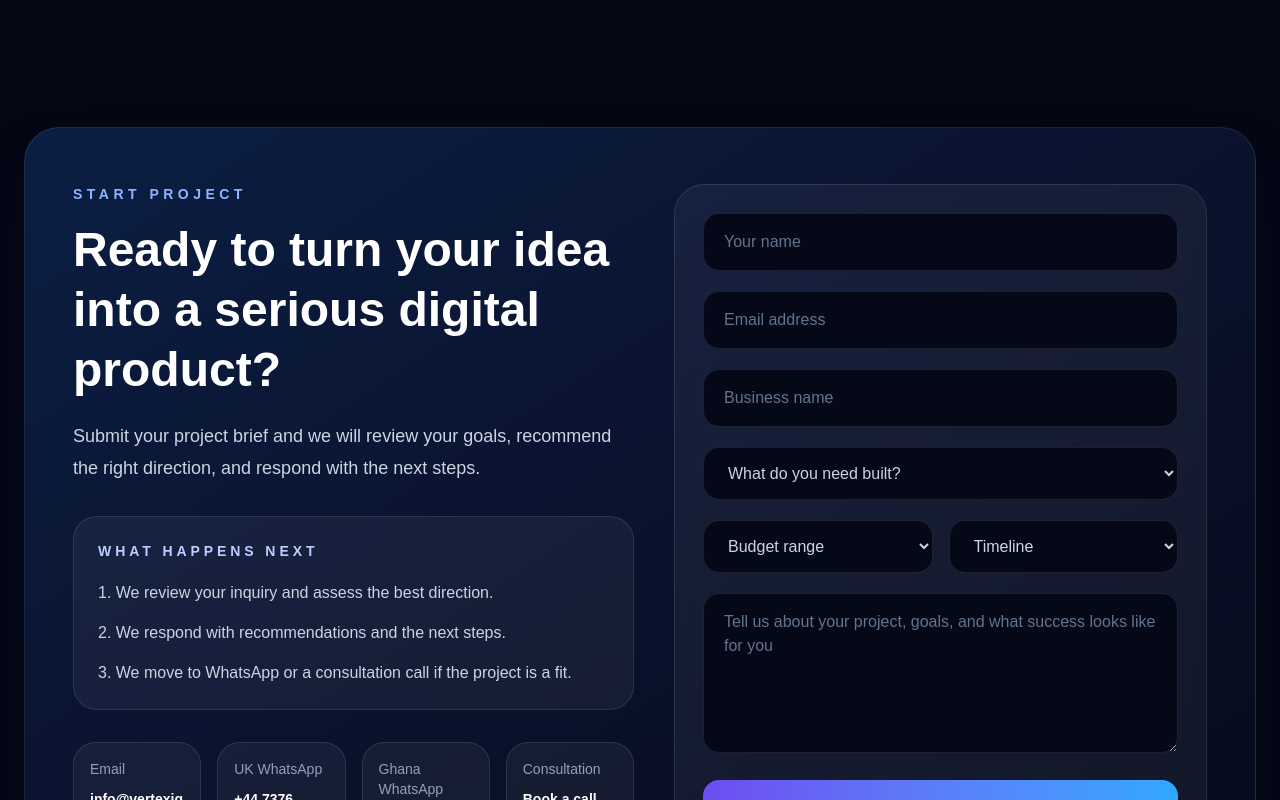
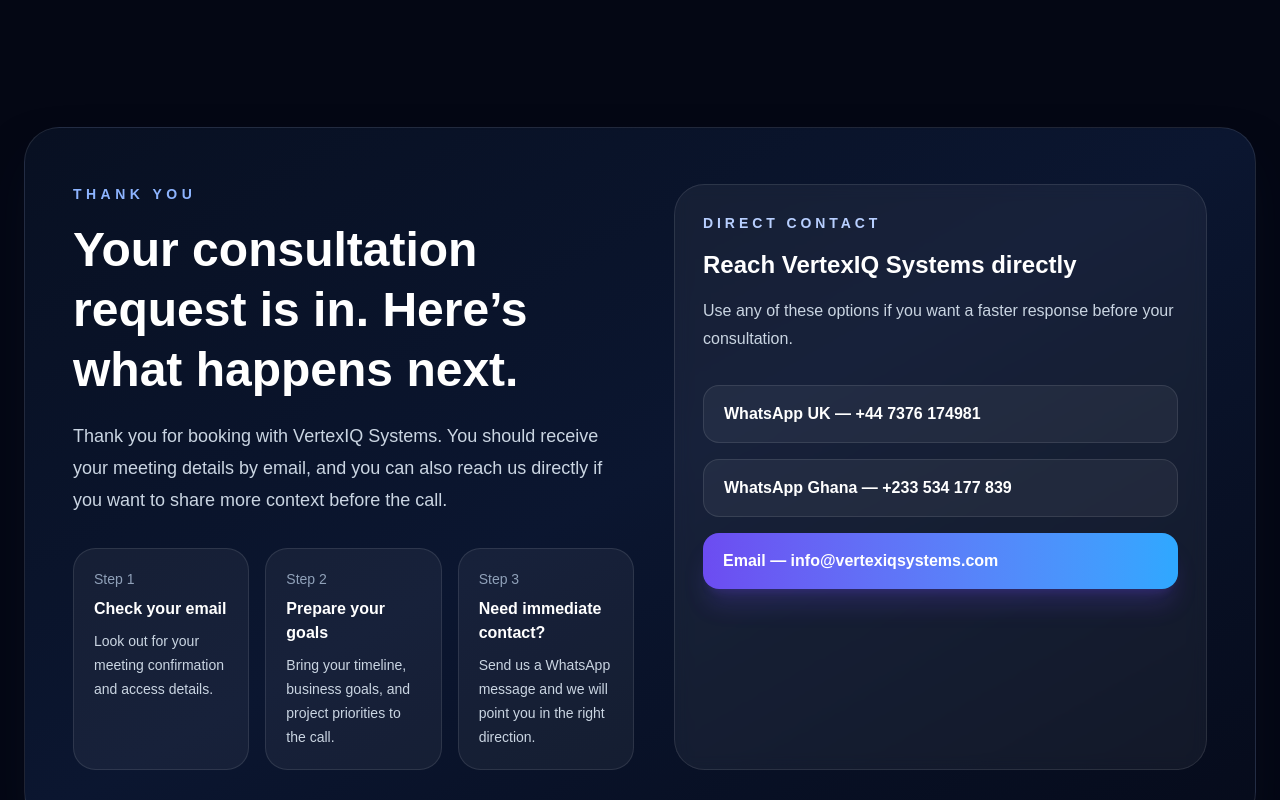
Before and after one commit to kennethking4u78-cpu/vertexiq-website, a Next.js app: page / in a window 1280 px wide. Shown: the part 6100-6900 px from the top of the page. Built offline with nearby package versions, Linux system fonts and the light colour scheme.

Commit message:
Add thank you section and redirect

```diff
--- a/app/page.tsx
+++ b/app/page.tsx
@@ -419,6 +419,71 @@
         </div>
       </section>
 
+      <section className="mx-auto max-w-7xl px-6 py-20" id="thank-you">
+        <div className="overflow-hidden rounded-[2.2rem] border border-white/10 bg-gradient-to-br from-[#081022] via-[#0b1630] to-[#060b1b] shadow-2xl shadow-[#091126]/50">
+          <div className="grid gap-10 px-8 py-10 md:grid-cols-[1fr_0.95fr] md:px-12 md:py-14">
+            <div>
+              <p className="text-sm font-semibold uppercase tracking-[0.32em] text-[#8db4ff]">Thank You</p>
+              <h2 className="mt-4 text-3xl font-black leading-tight md:text-5xl">Your consultation request is in. Here’s what happens next.</h2>
+              <p className="mt-5 max-w-2xl text-lg leading-8 text-slate-300">
+                Thank you for booking with VertexIQ Systems. You should receive your meeting details by email, and you can also reach us directly if you want to share more context before the call.
+              </p>
+
+              <div className="mt-8 grid gap-4 sm:grid-cols-3">
+                <div className="rounded-[1.4rem] border border-white/10 bg-white/5 p-5">
+                  <p className="text-sm text-slate-400">Step 1</p>
+                  <p className="mt-2 font-semibold text-white">Check your email</p>
+                  <p className="mt-2 text-sm leading-6 text-slate-300">Look out for your meeting confirmation and access details.</p>
+                </div>
+                <div className="rounded-[1.4rem] border border-white/10 bg-white/5 p-5">
+                  <p className="text-sm text-slate-400">Step 2</p>
+                  <p className="mt-2 font-semibold text-white">Prepare your goals</p>
+                  <p className="mt-2 text-sm leading-6 text-slate-300">Bring your timeline, business goals, and project priorities to the call.</p>
+                </div>
+                <div className="rounded-[1.4rem] border border-white/10 bg-white/5 p-5">
+                  <p className="text-sm text-slate-400">Step 3</p>
+                  <p className="mt-2 font-semibold text-white">Need immediate contact?</p>
+                  <p className="mt-2 text-sm leading-6 text-slate-300">Send us a WhatsApp message and we will point you in the right direction.</p>
+                </div>
+              </div>
+            </div>
+
+            <div className="rounded-[1.9rem] border border-white/10 bg-white/5 p-7 backdrop-blur">
+              <p className="text-sm font-semibold uppercase tracking-[0.28em] text-[#b8cfff]">Direct Contact</p>
+              <h3 className="mt-4 text-2xl font-bold">Reach VertexIQ Systems directly</h3>
+              <p className="mt-4 leading-7 text-slate-300">
+                Use any of these options if you want a faster response before your consultation.
+              </p>
+
+              <div className="mt-8 space-y-4">
+                <a
+                  href={ukWhatsappHref}
+                  target="_blank"
+                  rel="noreferrer"
+                  className="block rounded-2xl border border-white/10 bg-white/5 px-5 py-4 font-semibold text-white transition hover:bg-white/10"
+                >
+                  WhatsApp UK — +44 7376 174981
+                </a>
+                <a
+                  href={ghWhatsappHref}
+                  target="_blank"
+                  rel="noreferrer"
+                  className="block rounded-2xl border border-white/10 bg-white/5 px-5 py-4 font-semibold text-white transition hover:bg-white/10"
+                >
+                  WhatsApp Ghana — +233 534 177 839
+                </a>
+                <a
+                  href={`mailto:${brand.email}`}
+                  className="block rounded-2xl bg-gradient-to-r from-[#6C4CF1] to-[#2EA8FF] px-5 py-4 font-semibold text-white shadow-xl shadow-[#6C4CF1]/20"
+                >
+                  Email — {brand.email}
+                </a>
+              </div>
+            </div>
+          </div>
+        </div>
+      </section>
+
       <section className="mx-auto max-w-7xl px-6 py-20" id="start-project">
         <div className="overflow-hidden rounded-[2.2rem] border border-white/10 bg-gradient-to-br from-[#0a1f44] via-[#0a122d] to-[#060b1b] shadow-2xl shadow-[#091126]/50">
           <div className="grid gap-10 px-8 py-10 md:grid-cols-[1fr_0.95fr] md:px-12 md:py-14">
@@ -474,7 +539,7 @@
                 <input type="hidden" name="_captcha" value="false" />
                 <input type="hidden" name="_template" value="table" />
                 <input type="hidden" name="_subject" value="New VertexIQ Lead" />
-                <input type="hidden" name="_next" value="https://www.vertexiqsystems.com/#start-project" />
+                <input type="hidden" name="_next" value="https://www.vertexiqsystems.com/#thank-you" />
 
                 <input name="name" required className="w-full rounded-2xl border border-white/10 bg-[#050816] px-5 py-4 outline-none placeholder:text-slate-500" placeholder="Your name" />
                 <input name="email" type="email" required className="w-full rounded-2xl border border-white/10 bg-[#050816] px-5 py-4 outline-none placeholder:text-slate-500" placeholder="Email address" />
```
